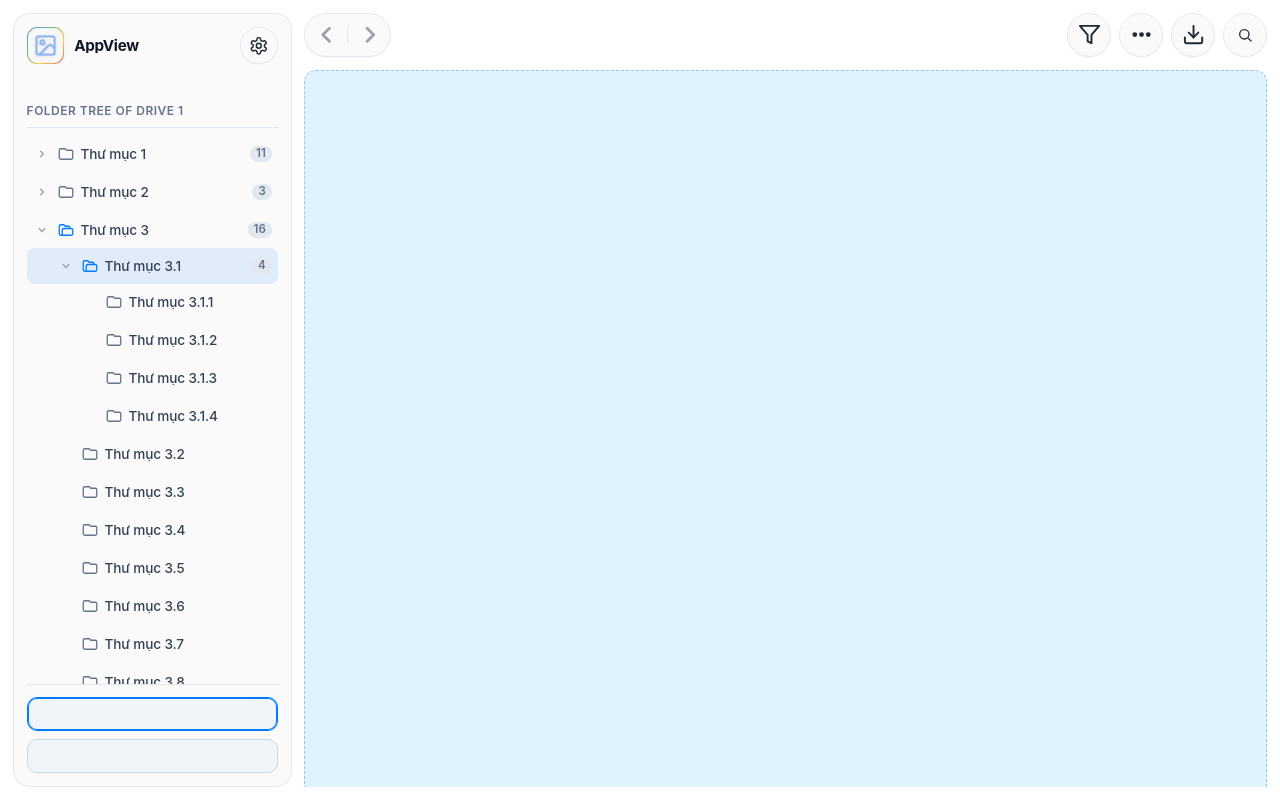
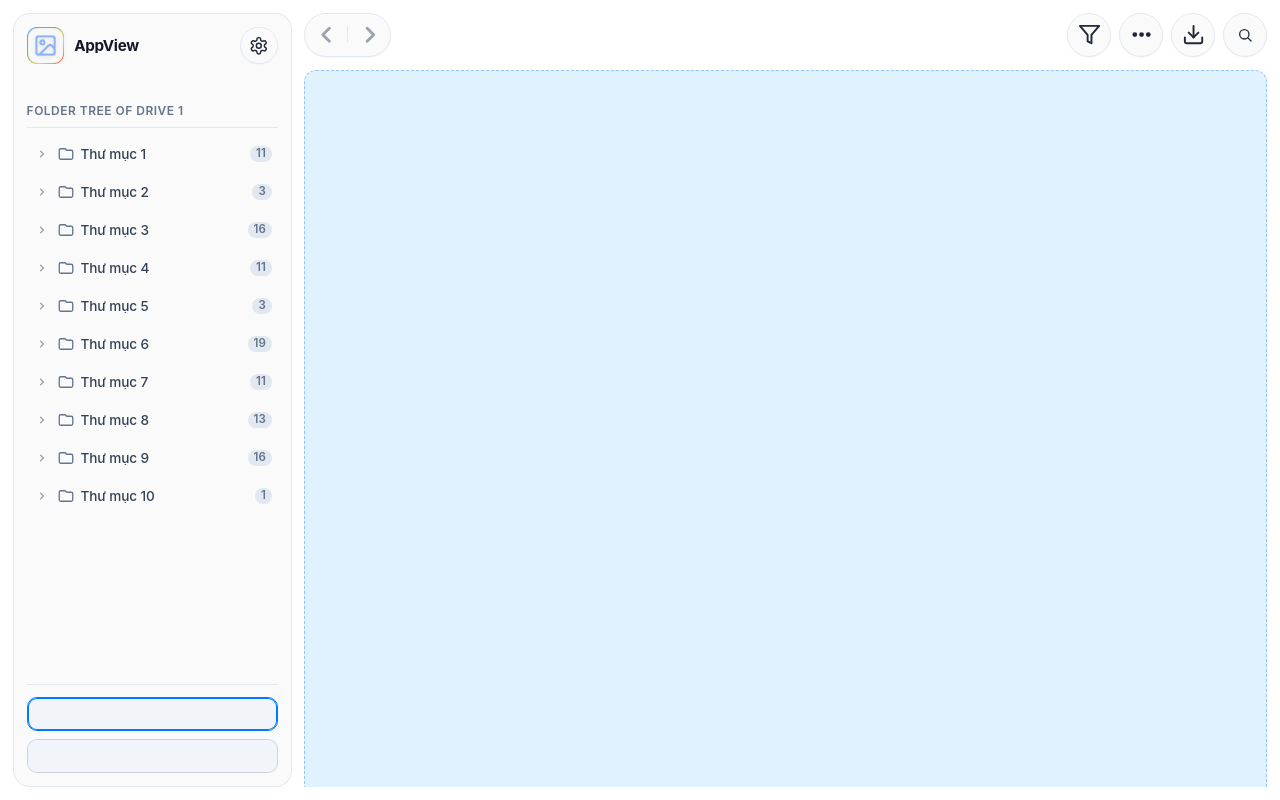
Before and after one commit to hoang234176/AppView, a React (Vite) app in the folder frontend/web/: page / in a window 1280 px wide. Built offline with nearby package versions, Linux system fonts and the light colour scheme.

Commit message:
feat(sidebar): reset expanded and selected folder state when switching drives

```diff
--- a/frontend/web/src/components/layouts/SidebarLayout/SidebarTree.jsx
+++ b/frontend/web/src/components/layouts/SidebarLayout/SidebarTree.jsx
@@ -166,9 +166,24 @@ function SidebarTree({ activeDriveId = 'drive-1', isLoading = false }) {
     return driveGroups.find(d => d.id === activeDriveId) || driveGroups[0];
   }, [driveGroups, activeDriveId]);
 
-  // Mở sẵn Thư mục 3 và 3.1 để người dùng quan sát
+  // Mở sẵn Thư mục 3 và 3.1 để người dùng quan sát ban đầu
   const [expandedIds, setExpandedIds] = useState(() => new Set(['3', '3.1']));
   const [selectedId, setSelectedId] = useState('3.1');
+
+  // Khi chuyển sang ổ đĩa khác: xóa trắng trạng thái trỏ/mở của ổ cũ và cuộn về đầu
+  const isFirstMountRef = useRef(true);
+  useEffect(() => {
+    if (isFirstMountRef.current) {
+      isFirstMountRef.current = false;
+      return;
+    }
+    setExpandedIds(new Set());
+    setSelectedId(null);
+    setFloatingDirection(null);
+    if (scrollContainerRef.current) {
+      scrollContainerRef.current.scrollTop = 0;
+    }
+  }, [activeDriveId]);
 
   // Lấy đúng tên thư mục đang chọn (chỉ tên thư mục con hoặc gốc, không nối >)
   const selectedFolderName = useMemo(() => {
```
